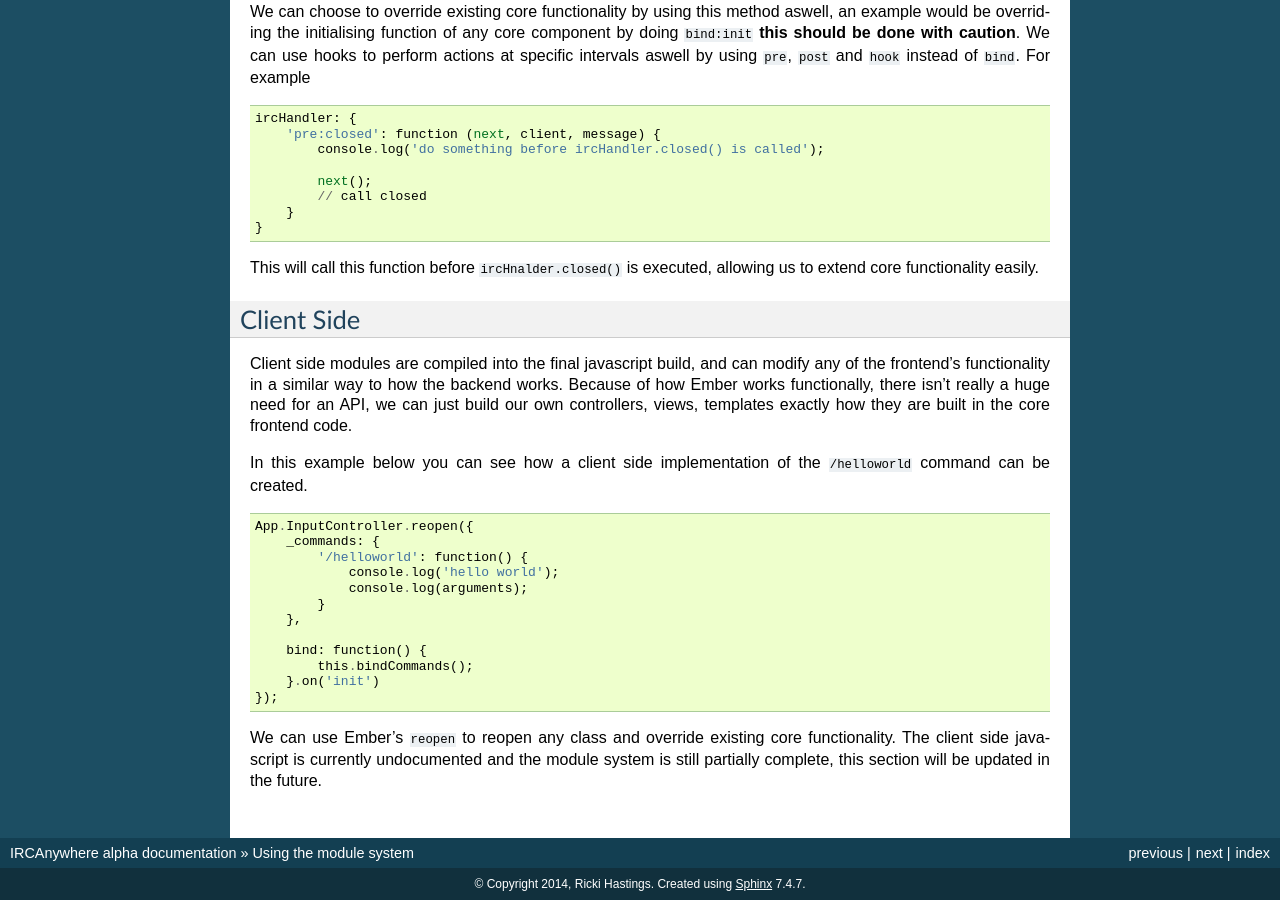
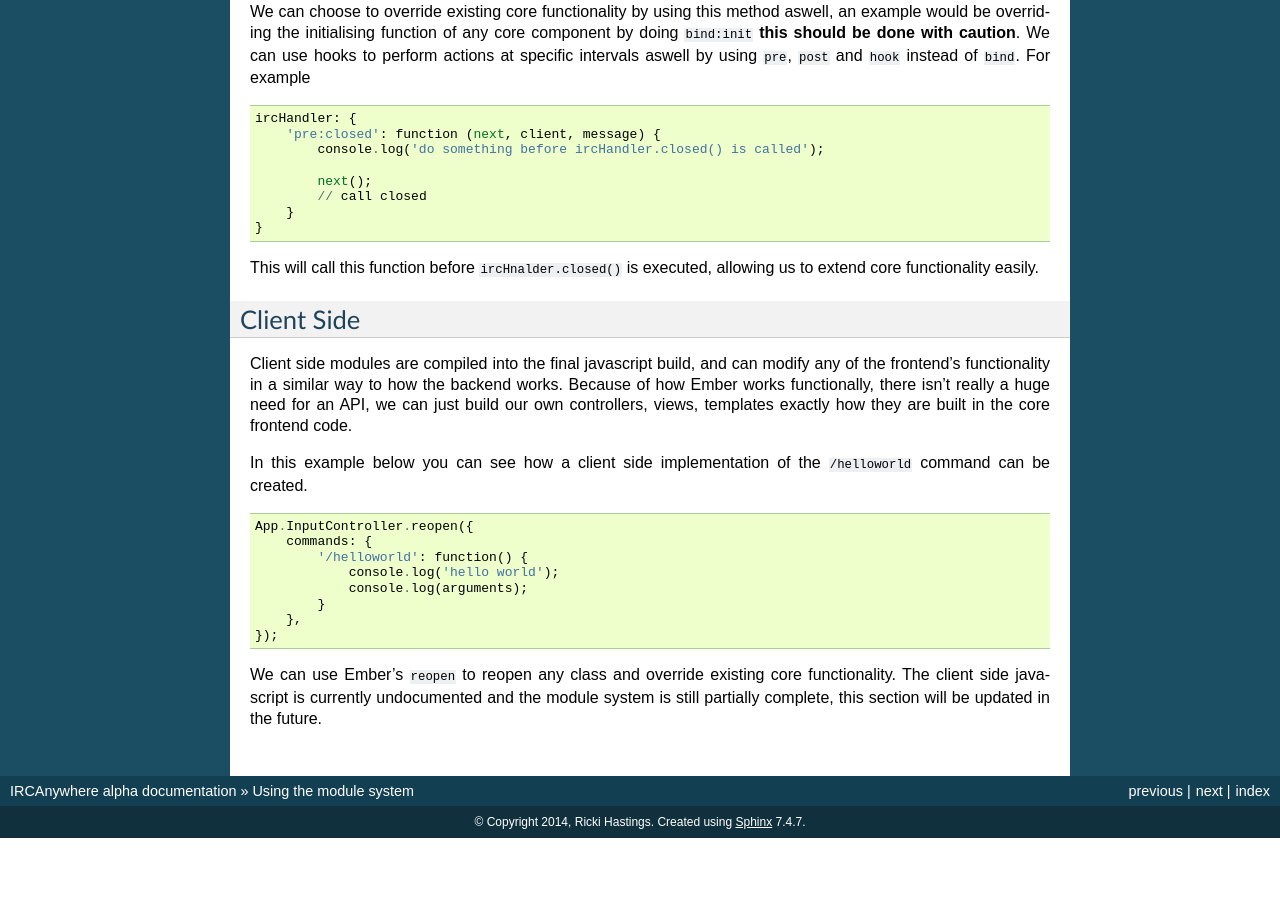
Before and after one commit to ircanywhere/ircanywhere.github.io, a Sphinx documentation site: the page built from docs/source/creating_modules.rst, in a window 1280 px wide and 900 px high, scrolled down 954 px. Built offline with Sphinx 7.4.7, drawn with Linux system fonts in a browser that asks for light colours; after the commit the page ends 1792 px from its top, so only the background shows below that.

Commit message:
documentation to match proposed simplier way to extend commands

```diff
--- a/docs/source/creating_modules.rst
+++ b/docs/source/creating_modules.rst
@@ -62,16 +62,12 @@ Client side modules are compiled into the final javascript build, and can modify
 In this example below you can see how a client side implementation of the ``/helloworld`` command can be created. ::
 
     App.InputController.reopen({
-        _commands: {
+        commands: {
             '/helloworld': function() {
                 console.log('hello world');
                 console.log(arguments);
             }
         },
-
-        bind: function() {
-            this.bindCommands();
-        }.on('init')
     });
 
 We can use Ember's ``reopen`` to reopen any class and override existing core functionality. The client side javascript is currently undocumented and the module system is still partially complete, this section will be updated in the future.
```
